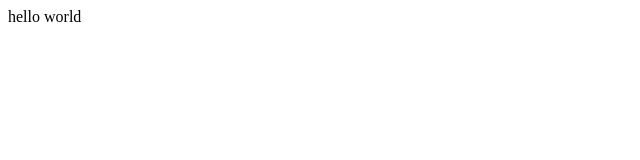
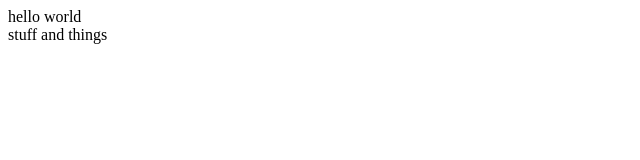
Before and after one commit to lmfukada/lmfukada.github.io, a plain HTML site: page index.html in a window 1280 px wide. Shown: the full height of the page, 0-640 px from the left. Drawn offline with Linux system fonts and the light colour scheme.

Commit message:
I made a change

```diff
--- a/index.html
+++ b/index.html
@@ -5,5 +5,8 @@
 </head>
 <body>
 hello world
+<br />
+stuff and things
+
 </body>
 </html>
```
